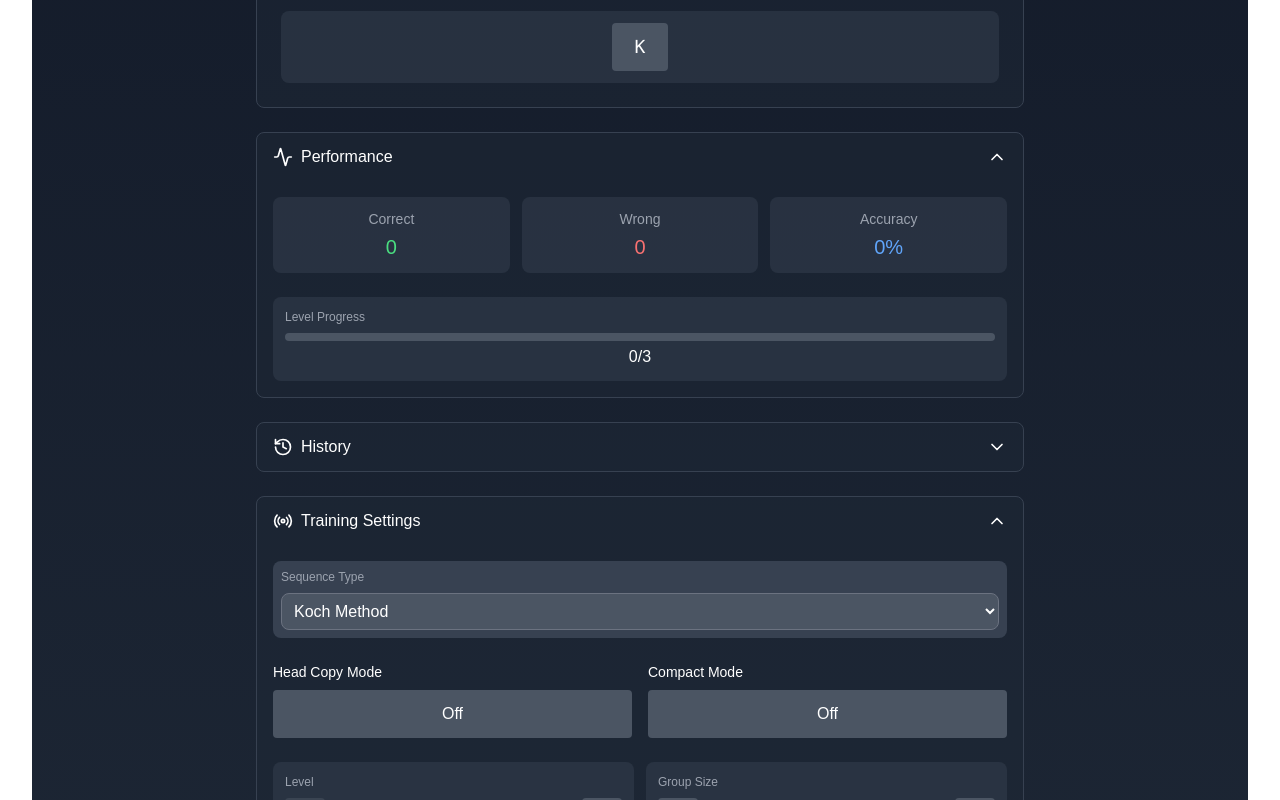
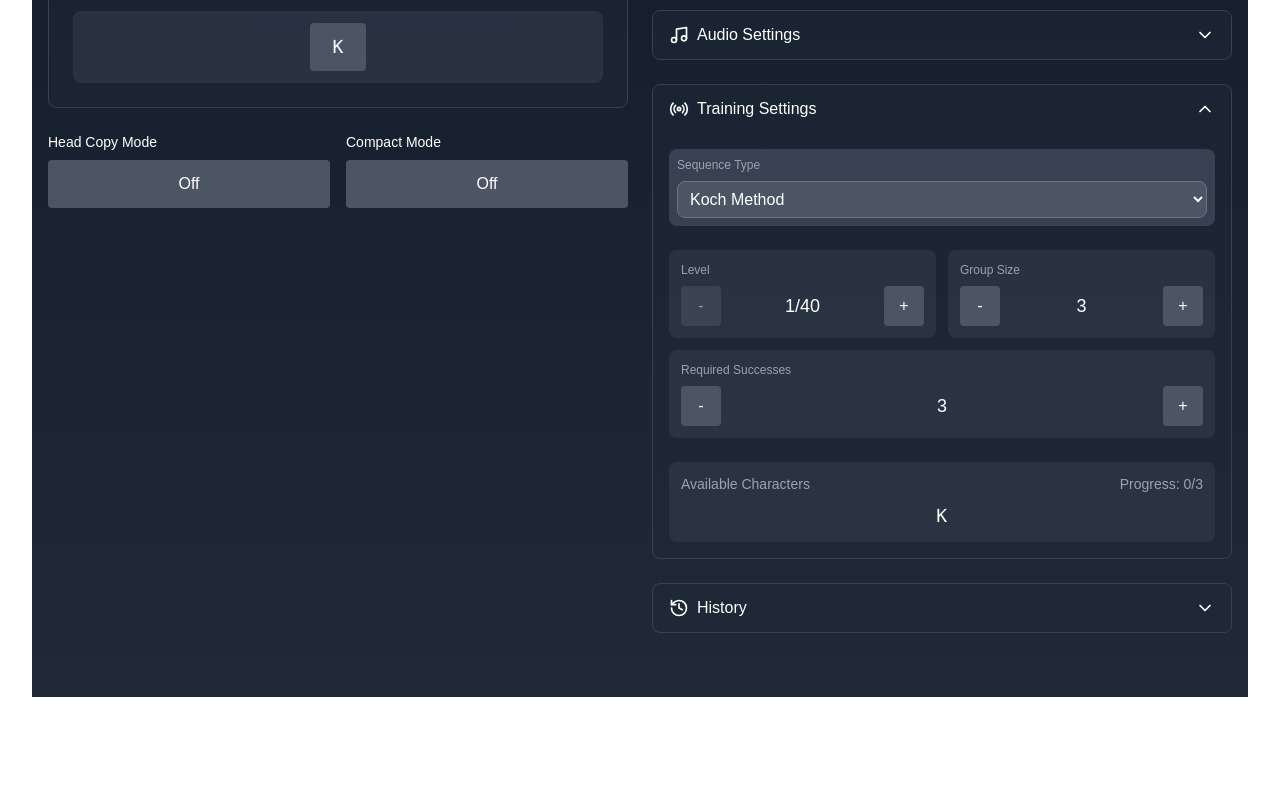
Before and after one commit to f4iey/MorseTrainer, a Next.js app: page / in a window 1280 px wide. Shown: the part 520-1320 px from the top of the page. After the commit the page ends 1249 px from the top, so only its background shows below. Built offline with nearby package versions, Linux system fonts and the light colour scheme.

Commit message:
src/components/MorseUI.jsx: Move headcopy and compact outside of training section, so it's visible all time.

```diff
--- a/src/components/MorseUI.jsx
+++ b/src/components/MorseUI.jsx
@@ -25,9 +25,7 @@ const MainButton = ({ isPlaying, onClick }) => (
   <button
     onClick={onClick}
     className={`w-full py-6 rounded-lg font-semibold text-xl transition-all
-      ${isPlaying
-        ? 'bg-red-500 hover:bg-red-600'
-        : 'bg-green-500 hover:bg-green-600'}`}
+      ${isPlaying ? 'bg-red-500 hover:bg-red-600' : 'bg-green-500 hover:bg-green-600'}`}
   >
     {isPlaying ? 'Stop' : 'Start'}
   </button>
@@ -85,10 +83,10 @@ const MorseUI = ({
   advanceThreshold,
   onAdvanceThresholdChange
 }) => {
-  const showTrainingSettings = !hideChars || !isPlaying;
+  const showTrainingSettings = !hideChars;
   const showAudioSettings = !hideChars;
   const showPerformance = true;
-  const showHistory = !hideChars;
+  const showHistory = true;
 
   return (
     <div className="min-h-screen bg-gradient-to-b from-gray-900 to-gray-800 text-white p-4 pb-16">
@@ -102,12 +100,14 @@ const MorseUI = ({
         </div>
       )}
 
-      <div className="max-w-3xl mx-auto mt-20">
+      <div className="max-w-7xl mx-auto mt-20">
         <div className="text-center mb-8">
           <h1 className="text-4xl font-bold mb-3">Morse Code Trainer</h1>
           <p className="text-gray-400 text-lg">{currentPreset?.name || 'Loading...'}</p>
         </div>
 
+        <div className="grid grid-cols-1 lg:grid-cols-2 gap-6">
+          {/* Left Column - Core Training */}
           <div className="space-y-6">
             <MainButton isPlaying={isPlaying} onClick={onTogglePlay} />
 
@@ -138,6 +138,22 @@ const MorseUI = ({
               />
             </div>
 
+            <div className="grid grid-cols-2 gap-4">
+              <ModeToggle
+                label="Head Copy Mode"
+                isActive={headCopyMode}
+                onToggle={onHeadCopyMode}
+              />
+              <ModeToggle
+                label="Compact Mode"
+                isActive={hideChars}
+                onToggle={onHideChars}
+              />
+            </div>
+          </div>
+
+          {/* Right Column - Stats and Settings */}
+          <div className="space-y-6">
             {showPerformance && (
               <AnimatedSection title="Performance" icon={<Activity size={20} />} defaultOpen={true}>
                 <div className="space-y-6">
@@ -153,10 +169,21 @@ const MorseUI = ({
               </AnimatedSection>
             )}
 
-          {showHistory && (
-            <AnimatedSection title="History" icon={<HistoryIcon size={20} />} defaultOpen={false}>
+            {showAudioSettings && (
+              <AnimatedSection title="Audio Settings" icon={<Music size={20} />} defaultOpen={false}>
                 <div className="space-y-6">
-                <History history={history} />
+                  <AudioControls
+                    frequency={frequency}
+                    onFrequencyChange={onFrequencyChange}
+                    wpm={wpm}
+                    onWpmChange={onWpmChange}
+                  />
+                  <QualityControls
+                    qsbAmount={qsbAmount}
+                    onQsbChange={onQsbChange}
+                    qrmAmount={qrmAmount}
+                    onQrmChange={onQrmChange}
+                  />
                 </div>
               </AnimatedSection>
             )}
@@ -169,20 +196,6 @@ const MorseUI = ({
                     currentPreset={currentPreset}
                     onPresetChange={onPresetChange}
                   />
-
-                <div className="grid grid-cols-1 sm:grid-cols-2 gap-4">
-                  <ModeToggle
-                    label="Head Copy Mode"
-                    isActive={headCopyMode}
-                    onToggle={onHeadCopyMode}
-                  />
-                  <ModeToggle
-                    label="Compact Mode"
-                    isActive={hideChars}
-                    onToggle={onHideChars}
-                  />
-                </div>
-
                   <ControlPanel
                     currentLevel={currentLevel}
                     onLevelChange={onLevelChange}
@@ -193,7 +206,6 @@ const MorseUI = ({
                     onAdvanceThresholdChange={onAdvanceThresholdChange}
                     consecutiveCorrect={consecutiveCorrect}
                   />
-
                   <AvailableChars
                     availableChars={availableChars}
                     consecutiveCorrect={consecutiveCorrect}
@@ -203,25 +215,14 @@ const MorseUI = ({
               </AnimatedSection>
             )}
 
-          {showAudioSettings && (
-            <AnimatedSection title="Audio Settings" icon={<Music size={20} />} defaultOpen={false}>
+            {showHistory && (
+              <AnimatedSection title="History" icon={<HistoryIcon size={20} />} defaultOpen={false}>
                 <div className="space-y-6">
-                <AudioControls
-                  frequency={frequency}
-                  onFrequencyChange={onFrequencyChange}
-                  wpm={wpm}
-                  onWpmChange={onWpmChange}
-                />
-
-                <QualityControls
-                  qsbAmount={qsbAmount}
-                  onQsbChange={onQsbChange}
-                  qrmAmount={qrmAmount}
-                  onQrmChange={onQrmChange}
-                />
+                  <History history={history} />
                 </div>
               </AnimatedSection>
             )}
+          </div>
         </div>
       </div>
     </div>
```
Lines whose indentation alone changed are shown as unchanged.
